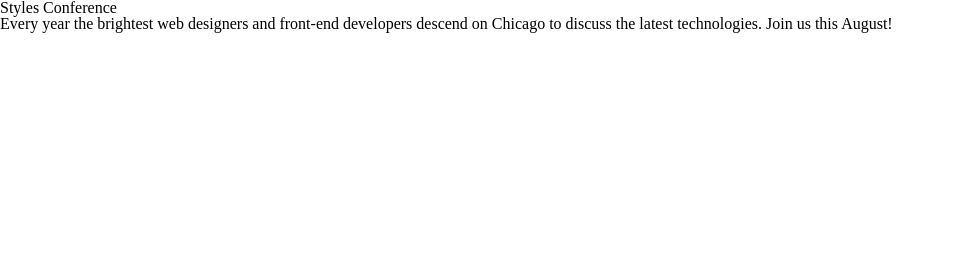
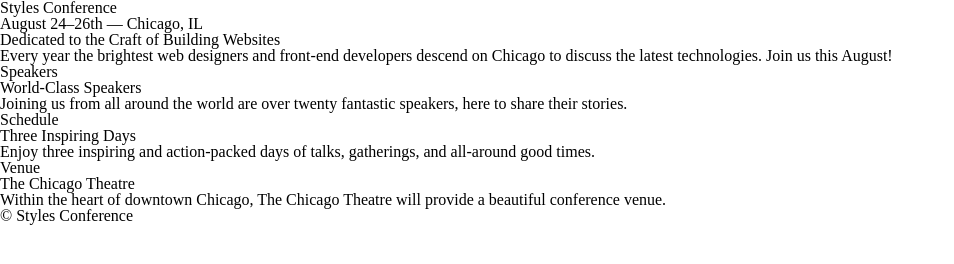
Before and after one commit to WillN753/styles-conference, a plain HTML site: page index.html in a window 1280 px wide. Shown: the whole page, without its empty margins (0-954 px from the left). Drawn offline with Linux system fonts and the light colour scheme.

Commit message:
Update index.html

```diff
--- a/index.html
+++ b/index.html
@@ -6,7 +6,39 @@
         <link rel="stylesheet" href="assets/stylesheets/main.css">
     </head>
     <body>
-        <h1>Styles Conference</h1>
-        <p>Every year the brightest web designers and front-end developers descend on Chicago to discuss the latest technologies. Join us this August!</p>
+        <header>
+            <h1>Styles Conference</h1>
+            <h3>August 24&ndash;26th &mdash; Chicago, IL</h3>
+        </header>
+        <section>
+            <h2>Dedicated to the Craft of Building Websites</h2>
+            <p>Every year the brightest web designers and front-end developers descend on Chicago to discuss the latest technologies. Join us this August!</p>
+
+        </section>
+
+        <section>
+            <section>
+                <h5>Speakers</h5>
+                <h3>World-Class Speakers</h3>
+                <p>Joining us from all around the world are over twenty fantastic speakers, here to share their stories.</p>
+            </section>
+
+            <section>
+                <h5>Schedule</h5>
+                <h3>Three Inspiring Days</h3>
+                <p>Enjoy three inspiring and action-packed days of talks, gatherings, and all-around good times.</p>
+            </section>
+
+            <section>
+                <h5>Venue</h5>
+                <h3>The Chicago Theatre</h3>
+                <p>Within the heart of downtown Chicago, The Chicago Theatre will provide a beautiful conference venue.</p>
+            </section>
+
+        </section>
+
+        <footer>
+            <small>&copy; Styles Conference</small>
+        </footer>
     </body>
 </html>
```
